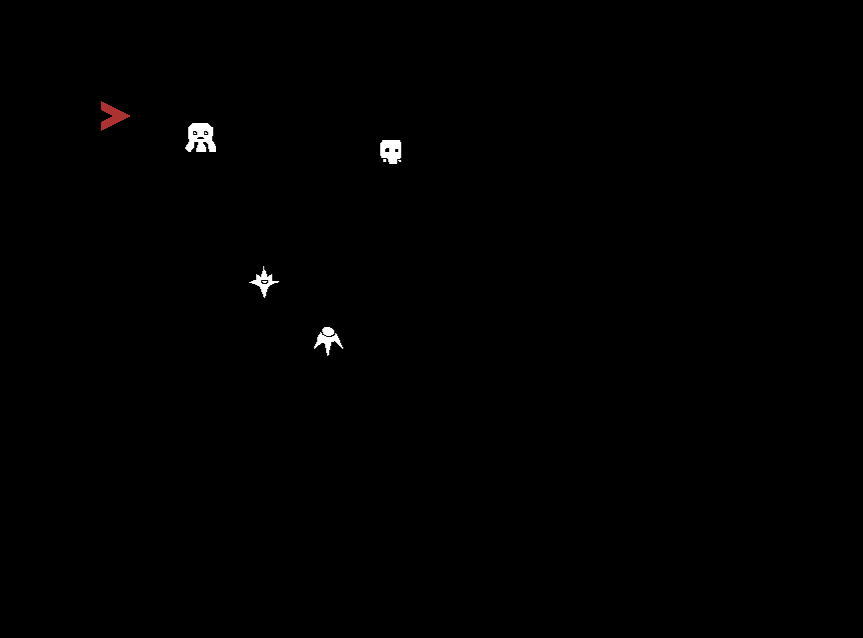
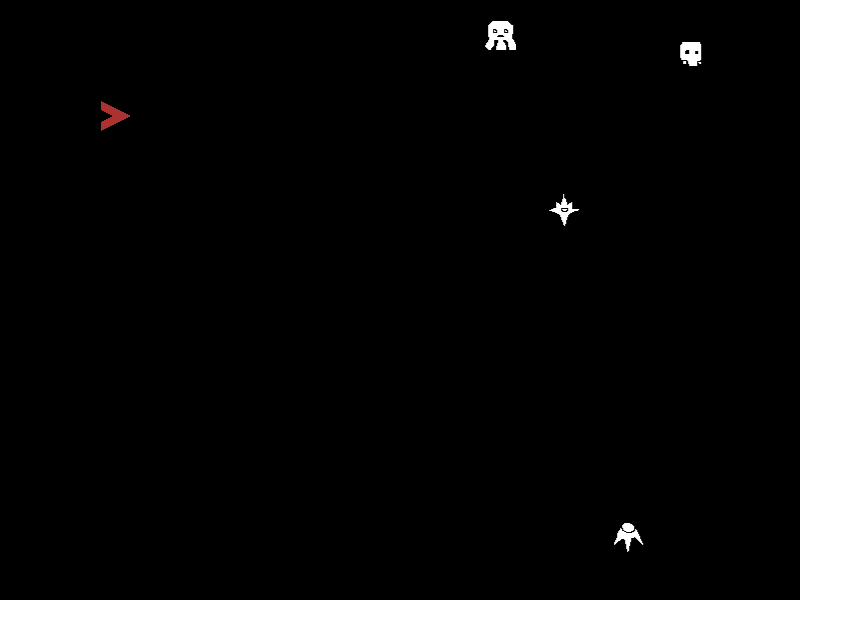
Before and after one commit to conrad619/PixiDev, a plain HTML site: page index.html in a window 1280 px wide. Shown: the whole page, without its empty margins (0-863 px from the left). Drawn offline with Linux system fonts and the light colour scheme.

Commit message:
dev ending
ending this tutorial and moving unto another

```diff
--- a/index.html
+++ b/index.html
@@ -14,20 +14,20 @@
 
 		PIXI.utils.sayHello(type)
 
-		let WIDTH = 500;
-		let HEIGHT = 500;
+		let WIDTH = 800;
+		let HEIGHT = 600;
 		let app = new PIXI.Application({width:WIDTH, height:HEIGHT});
-		let loader = PIXI.loader,
-			Sprite = PIXI.Sprite,
-			resources = PIXI.loader.resources,
-			Container = PIXI.Container;
+		let loader	  = PIXI.loader,
+				Sprite	  = PIXI.Sprite,
+				resources = PIXI.loader.resources,
+				Container = PIXI.Container;
 
 		document.body.appendChild(app.view);
 
 		app.renderer.view.style.position = "absolute";
 		app.renderer.view.style.display = "block";
 		app.renderer.autoResize = true;
-		app.renderer.resize(window.innerWidth, window.innerHeight);
+		//app.renderer.resize(window.innerWidth, window.innerHeight);
 
 		loader
 			.add("ship","libs/images/ship.png")
@@ -62,7 +62,7 @@
 			uk=0,
 			dk=0;
 
-		let gameScene, gameOverScene;
+		let gameScene, gameOverScene, gameWinScene;
 
 		let state;
 
@@ -83,6 +83,10 @@
 			gameOverScene = new Container();
 			gameOverScene.visible=false;
 			app.stage.addChild(gameOverScene);
+
+			gameWinScene = new Container();
+			gameWinScene.visible=false;
+			app.stage.addChild(gameWinScene);
 
 			//setup player ship
 			sship = new Sprite(resources.ship.texture);
@@ -196,6 +200,13 @@
 			gameOverScene.addChild(gameOverText);
 
 
+			let gameWinText = new PIXI.Text("You Win!",style);
+			gameWinText.x = (WIDTH/2)-gameWinText.width/2;
+			gameWinText.y = (HEIGHT/2)-gameWinText.height/2;
+
+			gameWinScene.addChild(gameWinText);
+
+
 			state=playState;
 
 
@@ -214,11 +225,18 @@
 			sship.vy = uk + dk;
 			sship.x += sship.vx;
 			sship.y += sship.vy;
-			contain(sship,{x:0,y:0,width:WIDTH,height:HEIGHT});
+
+			let shipHitsWall = contain(sship,{x:0,y:0,width:WIDTH,height:HEIGHT});
+
+			if(shipHitsWall === "right"){
+				state=gameWinState;
+			}
+
+
 			sship.fireRate -= 1 * (delta/60);
 			if(sship.firing && sship.fireRate <= 0){
 
-				sship.fireRate = .2;
+				sship.fireRate =.2;
 				bullets.some(function(bullet){
 
 					if(!bullet.fired){
@@ -281,6 +299,12 @@
 
 		function gameOverState(delta){
 			gameOverScene.visible=true;
+			gameScene.visible=false;
+
+		}
+
+		function gameWinState(delta){
+			gameWinScene.visible=true;
 			gameScene.visible=false;
 
 		}
```
